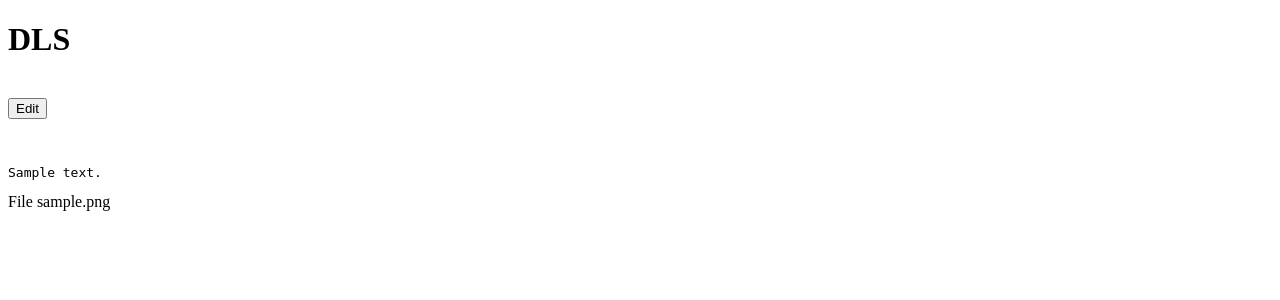
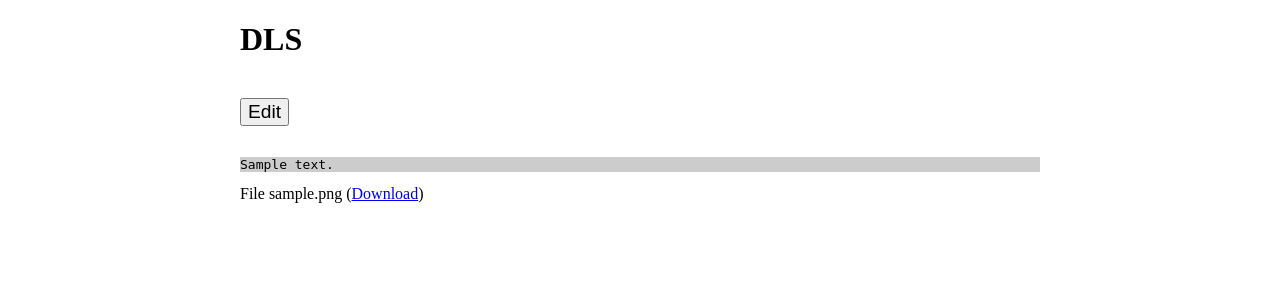
Before and after one commit to aviaryan/dls, a Flask app: page /1/ in a window 1280 px wide. Shown: the top 300 px of the page. Run offline with Flask 2, Linux system fonts and the light colour scheme; tables that the repository leaves empty hold one stand-in row (values such as "Sample post"); parts of the project's set-up code (start-up, migrations or seed data) failed here and were passed over.

Commit message:
Added stylesheet, improved error handling

```diff
--- /dev/null
+++ b/dls/static/style.css
@@ -0,0 +1,15 @@
+body {
+	max-width: 800px;
+	margin: 0 auto;
+}
+
+button.edit {
+	font-size: 1.2em;
+}
+
+pre {
+	width: 100%;
+	background: #CCCCCC;
+	max-height: 300px;
+	overflow: scroll;
+}
--- a/dls/templates/display_data.html
+++ b/dls/templates/display_data.html
@@ -1,22 +1,26 @@
 <!DOCTYPE html>
 <html>
 <head>
+	<link href="{{ url_for('static', filename='style.css') }}" rel="stylesheet" />
 	<title>DLS</title>
 </head>
 <body>
 
 <h1>DLS</h1>
 <br>
-<a href="edit"><button class="change">Edit</button></a>
+<a href="edit"><button class="edit">Edit</button></a>
 <br><br>
 
 {% if type==0 %}
 Got Nothing
 {% else %}
-<pre><code>
-{{ data.text }}
-</code></pre>
+
+<pre>{{ data.text }}</pre>
 File {{ data.filename }}
+{% if data.filename %}
+(<a href="{{ url_for('dataFile', strId=data.strId) }}">Download</a>)
+{% endif %}
+
 {% endif %}
 
 </body>
--- a/dls/templates/edit_form.html
+++ b/dls/templates/edit_form.html
@@ -1,12 +1,13 @@
 <!DOCTYPE html>
 <html>
 <head>
+	<link href="{{ url_for('static', filename='style.css') }}" rel="stylesheet" />
 	<title>Edit {{ data.strId }} DLS</title>
 </head>
 <body>
 
 <form action="" method="POST">
-<input type="text" name="text" value="{{ data.text }}">
+<textarea id="text" name="text" rows="20" cols="70">{{ data.text }}</textarea>
 <input type="submit" value="submit">
 </form>
 
--- a/dls/utils.py
+++ b/dls/utils.py
@@ -8,4 +8,4 @@ def getType(strId):
 
 def getData(strId):
     data = Data.query.filter_by(strId=strId).first()
-    return {} if data is None else data
+    return {'strId': strId} if data is None else data
--- a/dls/views.py
+++ b/dls/views.py
@@ -48,13 +48,13 @@ def editData(strId):
 def dataFile(strId):
     if request.method == 'POST':
         file = request.files['file']
-        k = binascii.b2a_base64(file.read())
+        b64_file = binascii.b2a_base64(file.read())
         data = Data.query.filter_by(strId=strId).first()
         if data is not None:
             data.filename = file.filename
-            data.fileblob = k
+            data.fileblob = b64_file
         else:
-            data = Data(strId=strId, filename=file.filename, fileblob=k)
+            data = Data(strId=strId, filename=file.filename, fileblob=b64_file)
         db.session.add(data)
         db.session.commit()
         return redirect(url_for('serve', strId=strId))
```
